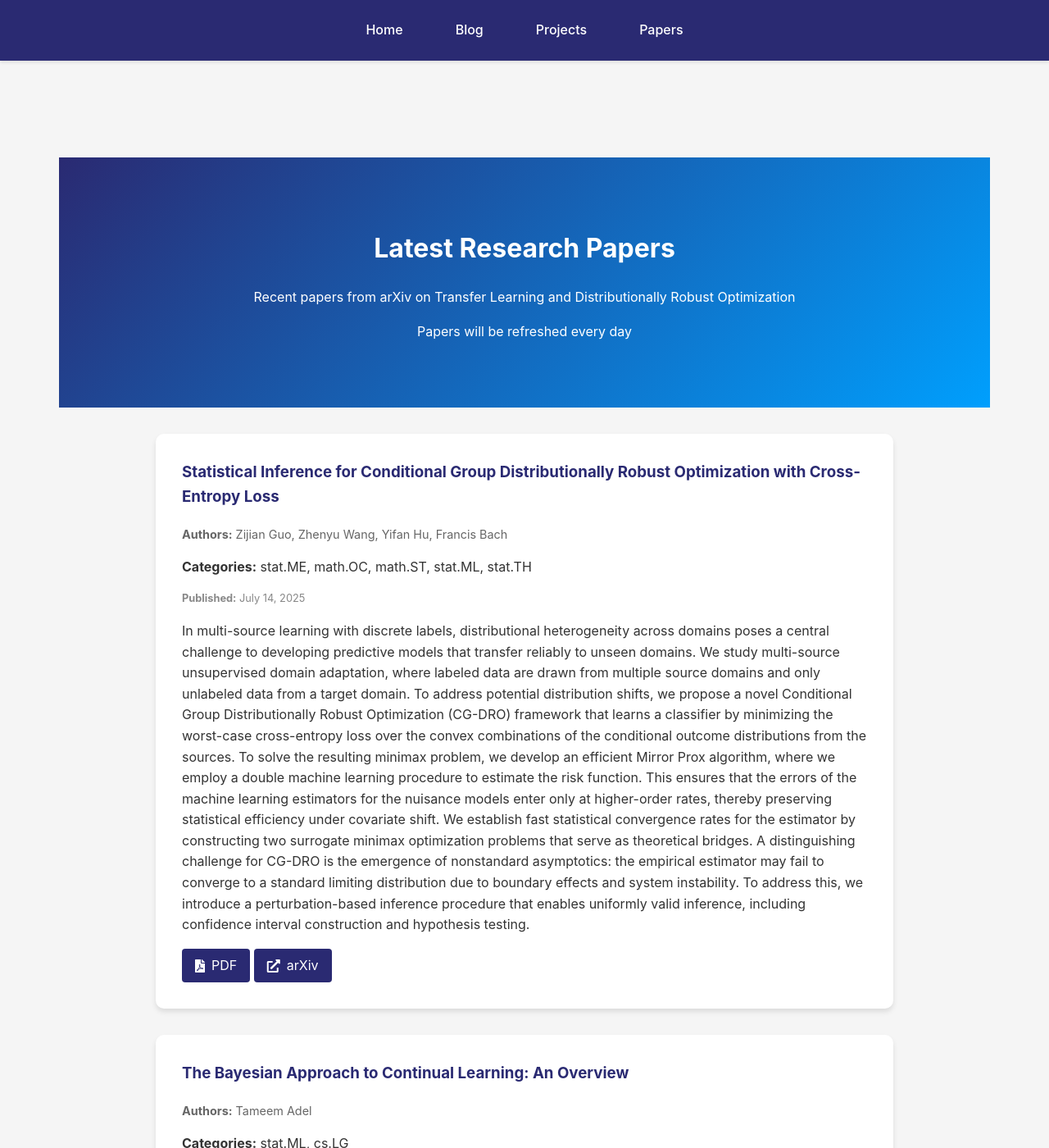
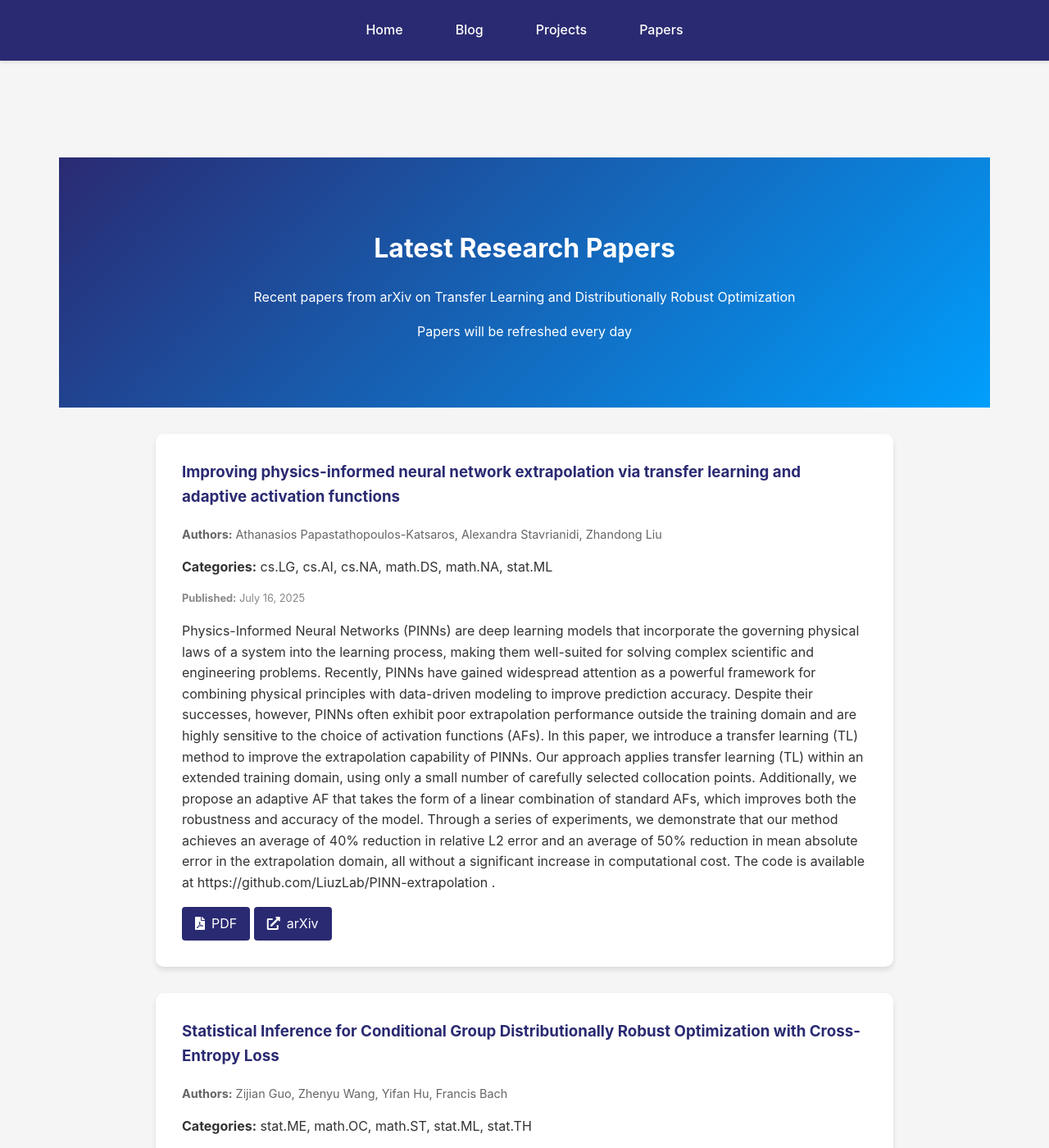
Before and after one commit to kyZhan2002/mypage, a Jekyll site: the page built from papers/index.html, in a window 1280 px wide and 1400 px high. Shown: the whole window at 82% size. Built offline with Jekyll 4.4.1, drawn with Linux system fonts in a browser that asks for light colours; some of the changed text lies outside the part shown.

Commit message:
Update arXiv papers

```diff
--- a/_data/arxiv_cache.json
+++ b/_data/arxiv_cache.json
@@ -1,6 +1,26 @@
 {
-  "timestamp": 1752802949,
+  "timestamp": 1752889085,
   "papers": [
+    {
+      "title": "Improving physics-informed neural network extrapolation via transfer\n  learning and adaptive activation functions",
+      "authors": [
+        "Athanasios Papastathopoulos-Katsaros",
+        "Alexandra Stavrianidi",
+        "Zhandong Liu"
+      ],
+      "abstract": "Physics-Informed Neural Networks (PINNs) are deep learning models that\nincorporate the governing physical laws of a system into the learning process,\nmaking them well-suited for solving complex scientific and engineering\nproblems. Recently, PINNs have gained widespread attention as a powerful\nframework for combining physical principles with data-driven modeling to\nimprove prediction accuracy. Despite their successes, however, PINNs often\nexhibit poor extrapolation performance outside the training domain and are\nhighly sensitive to the choice of activation functions (AFs). In this paper, we\nintroduce a transfer learning (TL) method to improve the extrapolation\ncapability of PINNs. Our approach applies transfer learning (TL) within an\nextended training domain, using only a small number of carefully selected\ncollocation points. Additionally, we propose an adaptive AF that takes the form\nof a linear combination of standard AFs, which improves both the robustness and\naccuracy of the model. Through a series of experiments, we demonstrate that our\nmethod achieves an average of 40% reduction in relative L2 error and an average\nof 50% reduction in mean absolute error in the extrapolation domain, all\nwithout a significant increase in computational cost. The code is available at\nhttps://github.com/LiuzLab/PINN-extrapolation .",
+      "published": "July 16, 2025",
+      "categories": [
+        "cs.LG",
+        "cs.AI",
+        "cs.NA",
+        "math.DS",
+        "math.NA",
+        "stat.ML"
+      ],
+      "pdf_link": "http://arxiv.org/pdf/2507.12659v1",
+      "arxiv_url": "http://arxiv.org/abs/2507.12659v1"
+    },
     {
       "title": "Statistical Inference for Conditional Group Distributionally Robust\n  Optimization with Cross-Entropy Loss",
       "authors": [
@@ -67,23 +87,6 @@
       ],
       "pdf_link": "http://arxiv.org/pdf/2507.04194v1",
       "arxiv_url": "http://arxiv.org/abs/2507.04194v1"
-    },
-    {
-      "title": "Transfer Learning for Matrix Completion",
-      "authors": [
-        "Dali Liu",
-        "Haolei Weng"
-      ],
-      "abstract": "In this paper, we explore the knowledge transfer under the setting of matrix\ncompletion, which aims to enhance the estimation of a low-rank target matrix\nwith auxiliary data available. We propose a transfer learning procedure given\nprior information on which source datasets are favorable. We study its\nconvergence rates and prove its minimax optimality. Our analysis reveals that\nwith the source matrices close enough to the target matrix, out method\noutperforms the traditional method using the single target data. In particular,\nwe leverage the advanced sharp concentration inequalities introduced in\n\\cite{brailovskaya2024universality} to eliminate a logarithmic factor in the\nconvergence rate, which is crucial for proving the minimax optimality. When the\nrelevance of source datasets is unknown, we develop an efficient detection\nprocedure to identify informative sources and establish its selection\nconsistency. Simulations and real data analysis are conducted to support the\nvalidity of our methodology.",
-      "published": "July 03, 2025",
-      "categories": [
-        "stat.ML",
-        "cs.LG",
-        "15A83",
-        "I.2.6; G.3"
-      ],
-      "pdf_link": "http://arxiv.org/pdf/2507.02248v1",
-      "arxiv_url": "http://arxiv.org/abs/2507.02248v1"
     }
   ]
 }
```
